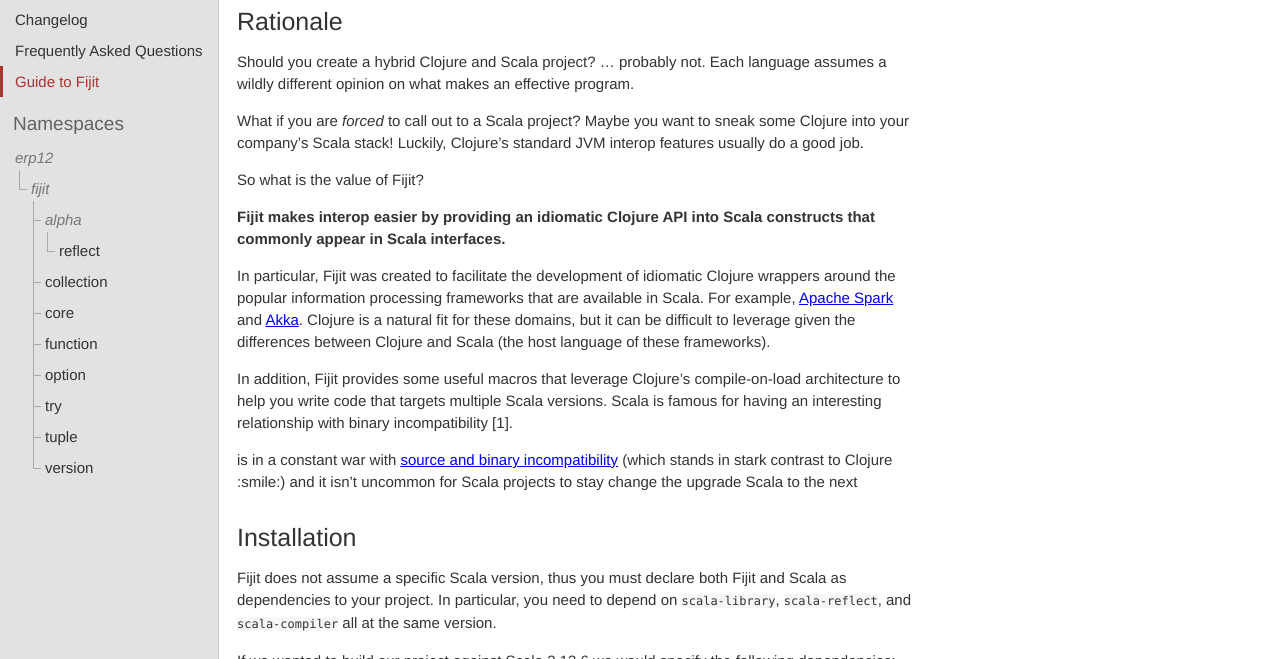
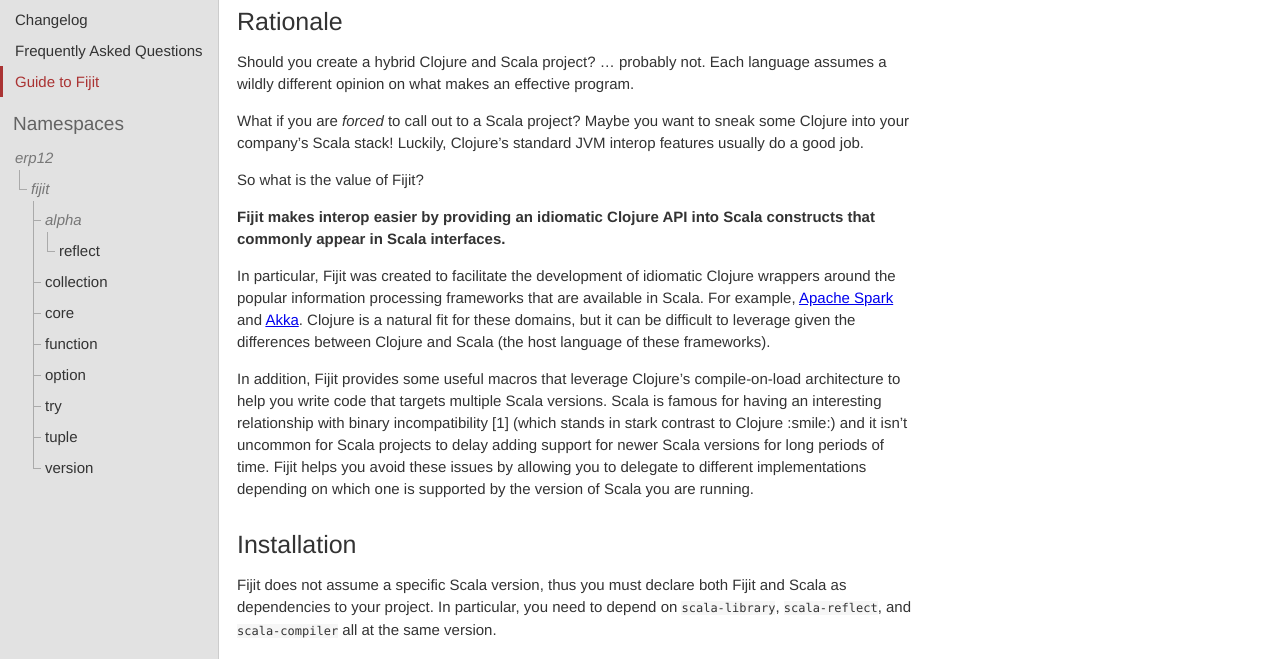
Before and after one commit to erp12/fijit, a plain HTML site: page docs/guide.html in a window 1280 px wide. Shown: the part 141-800 px from the top of the page. Drawn offline with Linux system fonts and the light colour scheme.

Commit message:
fix docs

```diff
--- a/docs/guide.html
+++ b/docs/guide.html
@@ -8,8 +8,7 @@
 <p>So what is the value of Fijit?</p>
 <p><strong>Fijit makes interop easier by providing an idiomatic Clojure API into Scala constructs that commonly appear in Scala interfaces.</strong></p>
 <p>In particular, Fijit was created to facilitate the development of idiomatic Clojure wrappers around the popular information processing frameworks that are available in Scala. For example, <a href="https://spark.apache.org/">Apache Spark</a> and <a href="https://akka.io/">Akka</a>. Clojure is a natural fit for these domains, but it can be difficult to leverage given the differences between Clojure and Scala (the host language of these frameworks). </p>
-<p>In addition, Fijit provides some useful macros that leverage Clojure’s compile-on-load architecture to help you write code that targets multiple Scala versions. Scala is famous for having an interesting relationship with binary incompatibility [1].</p>
-<p>is in a constant war with <a href="https://docs.scala-lang.org/overviews/core/binary-compatibility-for-library-authors.html">source and binary incompatibility</a> (which stands in stark contrast to Clojure :smile:) and it isn’t uncommon for Scala projects to stay change the upgrade Scala to the next</p>
+<p>In addition, Fijit provides some useful macros that leverage Clojure’s compile-on-load architecture to help you write code that targets multiple Scala versions. Scala is famous for having an interesting relationship with binary incompatibility [1] (which stands in stark contrast to Clojure :smile:) and it isn’t uncommon for  Scala projects to delay adding support for newer Scala versions for long periods of time. Fijit helps you  avoid these issues by allowing you to delegate to different implementations depending on which one is  supported by the version of Scala you are running.</p>
 <h2><a href="#installation" name="installation"></a>Installation</h2>
 <p>Fijit does not assume a specific Scala version, thus you must declare both Fijit and Scala as dependencies to your project. In particular, you need to depend on <code>scala-library</code>, <code>scala-reflect</code>, and <code>scala-compiler</code> all at the same version.</p>
 <p>If we wanted to build our project against Scala 2.13.6 we would specify the following dependencies:</p>
@@ -27,7 +26,7 @@
                                 org.scala-lang/scala-reflect  {:mvn/version "2.13.6"}
                                 org.scala-lang/scala-compiler {:mvn/version "2.13.6"}}}}}
 </code></pre>
-<p>We recommend declaring your fijit dependency with git coordinates. Future releases will likely also be published to Clojars.</p>
+<p>We recommend declaring your fijit dependency with git coordinates. Releases are also published to Clojars. See the <a href="https://clojars.org/io.github.erp12/fijit">fijit Clojars page</a> for more details. </p>
 <h2><a href="#usage-overview" name="usage-overview"></a>Usage Overview</h2>
 <p>The following sections will demonstrate some core features provided by fijit. For the complete API, see <a href="https://erp12.github.io/fijit/">the documentation site</a>.</p>
 <h3><a href="#collections" name="collections"></a>Collections</h3>
```
Also changed, not shown: 3 other files.
